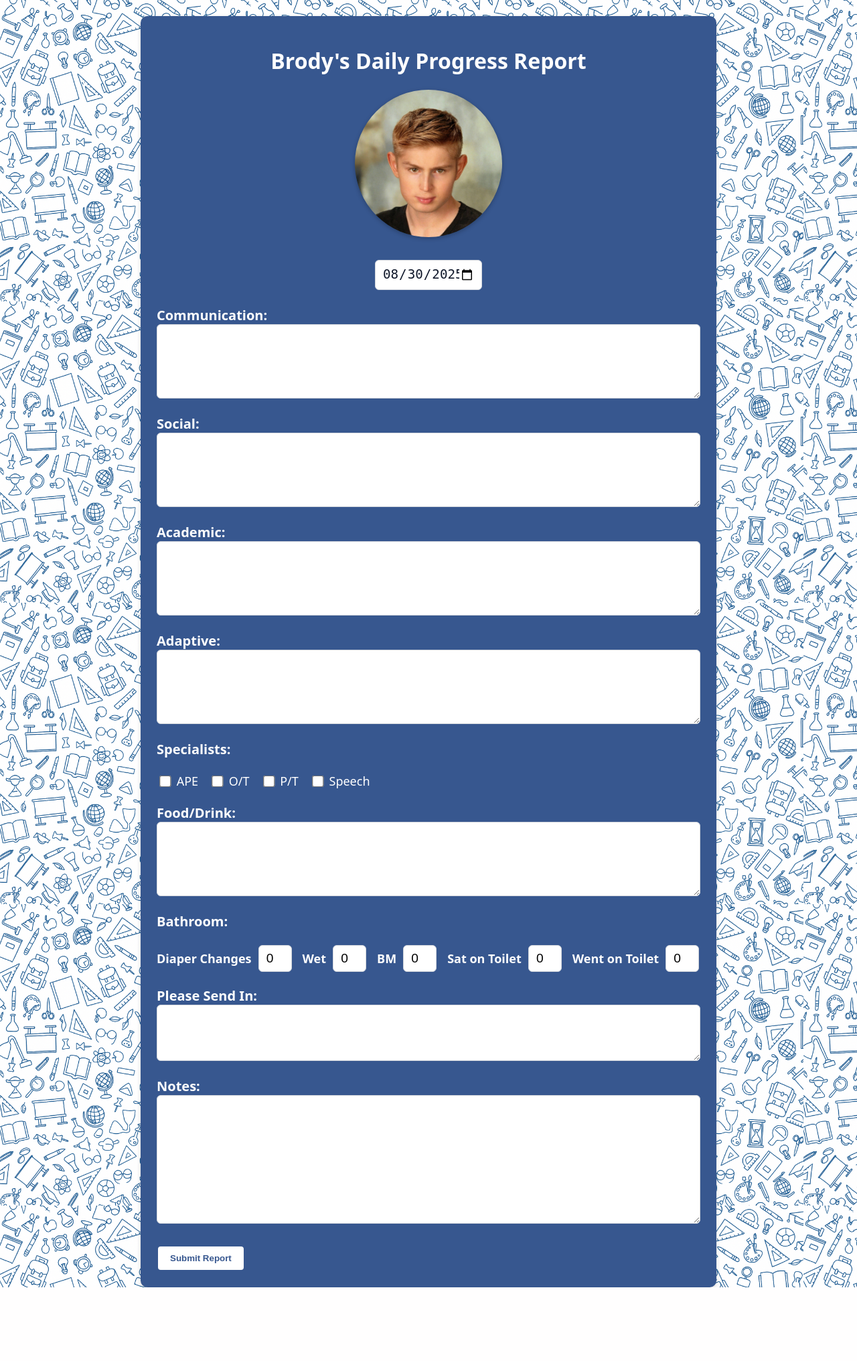
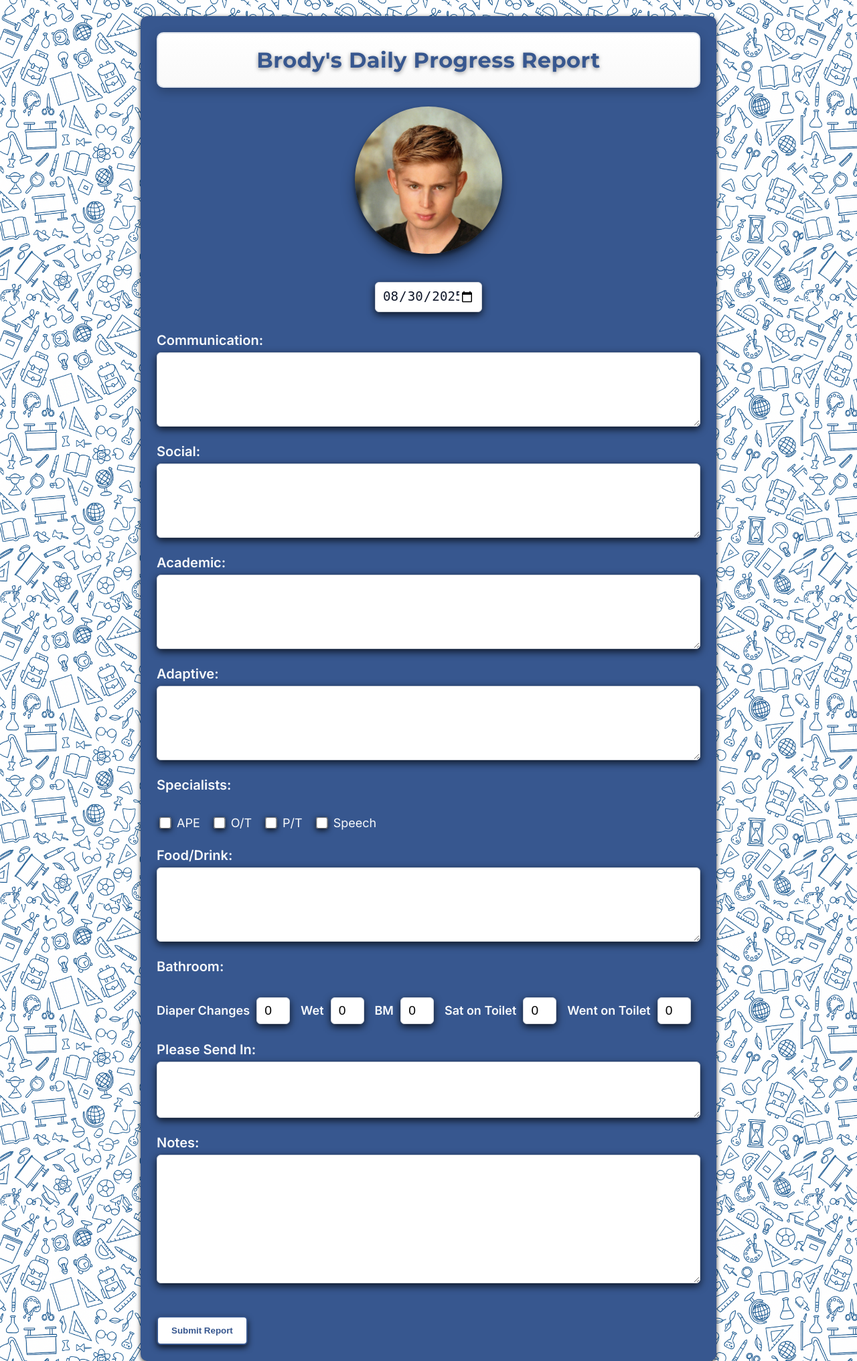
Before and after one commit to Brodymann/brodys-daily-reports, a PHP site: page / in a window 1280 px wide. Shown: the whole page at 67% size. Before the commit the page ends 1922 px from the top, so only its background shows below. Run offline with PHP 8.4, Linux system fonts and the light colour scheme; data that the repository does not hold is empty.

Commit message:
style: Title box, spacing adjustments, shadows, modern font

```diff
--- a/assets/css/style.css
+++ b/assets/css/style.css
@@ -1,13 +1,13 @@
 /* ===== Base ===== */
 :root {
   --bg-pattern-size: 300px auto;
-  --container-blue: #37578f;    /* darker blue that complements the doodle theme */
+  --container-blue: #37578f;
   --brand-blue: #ffffff;
   --text: #0f172a;
   --muted: #6b7280;
   --surface: #ffffff;
   --radius: 10px;
-  --shadow: 0 2px 6px rgba(0,0,0,.15);
+  --shadow: 0 2px 6px rgba(0,0,0,.75);  /* darker default shadow */
 }
 
 *,
@@ -32,12 +32,23 @@ body {
   max-width: 860px;
   margin: 24px auto;
   padding: 1.5rem;
-  background-color: var(--container-blue);    /* << blue container */
+  background-color: var(--container-blue);
   border-radius: var(--radius);
   box-shadow: var(--shadow);
 }
 
-.container h1,
+/* Title styling (general) */
+.container h1 {
+  text-transform: uppercase;   /* ALL CAPS by default */
+  font-family: 'Montserrat', sans-serif;
+  font-size: 2rem;
+  font-weight: 700;
+  letter-spacing: 0.5px;
+  color: #ffffff;
+  text-shadow: 0 2px 6px rgba(0,0,0,0.4);
+  margin-bottom: 1.5rem;
+  text-align: center;
+}
 .container > p {
   text-align: center;
   color: #ffffff;
@@ -45,37 +56,62 @@ body {
 
 .container form { background: transparent; }
 
-/* ===== Typography & Controls ===== */
-/* Default label style */
-label {
-  display: block;
-  font-weight: 600;
-  margin-top: 14px;
-  margin-bottom: 4px;
+/* ===== Title inside its own styled white box ===== */
+.title-box {
+  background: #ffffff;                             /* clean white */
+  padding: 20px 28px;
+  border-radius: 10px;
+  box-shadow: 0 6px 16px rgba(0,0,0,0.25);         /* stronger shadow */
+  text-align: center;
+  margin-bottom: 28px;
+  border: 2px solid rgba(55, 87, 143, 0.15);       /* subtle blue border */
+  background: linear-gradient(180deg, #ffffff 0%, #f9f9f9 100%); /* light gradient */
+}
+.title-box h1 {
+  text-transform: none;                            /* keep normal casing in the box */
+  font-family: 'Montserrat', sans-serif;
+  font-size: 2rem;
+  font-weight: 700;
+  color: var(--container-blue);                    /* themed blue text */
+  margin: 0;
+  letter-spacing: 0.5px;
 }
 
-/* Larger top-level section headers (direct children of the form) */
+/* ===== Typography & Controls ===== */
+label {
+  font-family: 'Inter', sans-serif;
+  font-weight: 600;
+  font-size: 1.1rem;
+  color: #f8fafc;
+  margin-top: 22px;     /* more space between fields */
+  margin-bottom: 10px;  /* base spacing */
+}
+
+/* EXTRA spacing for textarea sections only */
+label textarea { margin-top: 6px; }  /* gap between label text and box */
+textarea { margin-bottom: 20px; }     /* space after each textarea block */
+
 .container > form > label {
   font-weight: 700;
-  font-size: 1.25rem;   /* ~20px */
-  margin-top: 18px;
-  margin-bottom: 8px;
+  font-size: 1.25rem;
+  margin-top: 26px;      /* more separation for section headers */
+  margin-bottom: 12px;
 }
 
 .group {
   display: flex;
   flex-wrap: wrap;
   gap: 16px;
-  margin-top: 8px;
+  margin-top: 12px;
+  margin-bottom: 16px;   /* space below checkbox/metric groups */
 }
 
-/* Smaller labels inside groups (Specialists checkboxes, Bathroom metrics) */
 .group label {
   font-weight: 500;
-  font-size: 1.125rem;  /* ~18px */
+  font-size: 1.125rem;
 }
 
-/* Inputs stay white */
+/* ===== Inputs / textareas / selects ===== */
 input[type="text"],
 input[type="date"],
 textarea,
@@ -87,30 +123,31 @@ select {
   border-radius: 6px;
   color: var(--text);
   outline: none;
-  font-size: 1.125rem;   /* ~18px */
+  font-size: 1.125rem;
   line-height: 1.5;
+  box-shadow: 0 4px 12px rgba(0,0,0,0.75);
+  transition: box-shadow .15s ease, border-color .15s ease;
 }
 
-/* Focus ring for accessibility */
 input[type="text"]:focus,
 input[type="date"]:focus,
 textarea:focus,
 select:focus {
   border-color: var(--brand-blue);
-  box-shadow: 0 0 0 3px rgba(37, 99, 235, .25);
+  box-shadow: 0 6px 14px rgba(0,0,0,0.55), 0 0 0 3px rgba(37, 99, 235, .25);
 }
 
-/* Grid pair (e.g., student/date) */
+/* ===== Grid ===== */
 .two {
   display: grid;
   grid-template-columns: 1fr 1fr;
   gap: 16px;
 }
 
-/* Buttons */
+/* ===== Buttons ===== */
 button {
-  margin-top: 18px;
-  padding: 10px 18px;
+  margin-top: 24px;
+  padding: 12px 20px;
   border: 0;
   border-radius: 6px;
   background: var(--brand-blue);
@@ -122,14 +159,14 @@ button {
 button:hover { filter: brightness(0.95); }
 button:active { transform: translateY(1px); }
 
-/* Status / utility boxes */
+/* ===== Status boxes ===== */
 .success {
   background: #ecfdf5;
   border: 1px solid #10b981;
   color: #065f46;
   padding: 10px;
   border-radius: 6px;
-  margin: 10px 0;
+  margin: 14px 0;
 }
 
 .readonly {
@@ -140,11 +177,20 @@ button:active { transform: translateY(1px); }
   color: var(--muted);
 }
 
-/* ===== Specialists: bigger checkboxes + spacing ===== */
+/* ===== Checkboxes ===== */
 .group input[type="checkbox"] {
   transform: scale(1.35);
   transform-origin: left center;
   margin-right: 8px;
+  background: #fff;
+  border-radius: 4px;
+  box-shadow: 0 2px 6px rgba(0,0,0,0.75);
+}
+
+.group input[type="checkbox"]:focus-visible {
+  outline: 2px solid rgba(37,99,235,.55);
+  outline-offset: 2px;
+  box-shadow: 0 3px 8px rgba(0,0,0,0.45);
 }
 
 /* ===== Bathroom metrics ===== */
@@ -155,19 +201,26 @@ button:active { transform: translateY(1px); }
 }
 
 .metric span {
-  font-size: 1.125rem;  /* 18px */
+  font-size: 1.125rem;
   font-weight: 600;
 }
 
 .bathroom-field {
-  font-size: 1.2rem;     /* ~19px */
+  font-size: 1.2rem;
   padding: 8px 10px;
-  width: 50px;           /* short width for 1–2 digits */
+  width: 50px;
   text-align: center;
   border: 1px solid #d1d5db;
   border-radius: 6px;
+  background: #fff;
+  box-shadow: 0 4px 12px rgba(0,0,0,0.75);
+  transition: box-shadow .15s ease, border-color .15s ease;
 }
 
+.bathroom-field:focus {
+  border-color: var(--brand-blue);
+  box-shadow: 0 6px 14px rgba(0,0,0,0.75), 0 0 0 3px rgba(37, 99, 235, .25);
+}
 
 /* ===== Responsive (mobile) ===== */
 @media (max-width: 600px) {
@@ -215,7 +268,7 @@ button:active { transform: translateY(1px); }
   }
 }
 
-/* Force the blue background on the main wrapper */
+/* ===== Container adjustments ===== */
 .container,
 main .container,
 main .content,
@@ -224,7 +277,6 @@ main form {
   border-radius: 10px;
 }
 
-/* Keep inputs white */
 input[type="text"],
 input[type="date"],
 textarea,
@@ -232,23 +284,22 @@ select {
   background: #fff !important;
 }
 
-/* Make any nested sections transparent */
 fieldset,
 .section,
 card,
-.panel {
+panel {
   background: transparent !important;
   border: 0;
 }
 
-/* Make all container text white, except button labels */
 .container {
   color: #ffffff;
+  overflow: visible;
 }
 
 .container button { color: #fff; }
 
-/* Readonly + success tweaks */
+/* ===== Readonly + success tweaks ===== */
 .readonly {
   background: rgba(255, 255, 255, 0.15);
   border: 1px dashed rgba(255, 255, 255, 0.4);
@@ -261,21 +312,23 @@ card,
   color: #ffffff;
 }
 
-/* Button styles */
+/* ===== Button styles ===== */
 .container button {
   background: #ffffff;
   color: var(--container-blue);
   font-weight: 600;
   border: 2px solid var(--container-blue);
   border-radius: 6px;
-  padding: 10px 18px;
+  padding: 12px 20px;
   cursor: pointer;
   transition: all 0.2s ease;
+  box-shadow: 0 4px 10px rgba(0,0,0,0.75);
 }
 
 .container button:hover {
   background: var(--container-blue);
   color: #ffffff;
+  box-shadow: 0 6px 14px rgba(0,0,0,0.75);
 }
 
 /* ===== Mobile polish ===== */
@@ -291,10 +344,10 @@ card,
     box-shadow: 0 1px 5px rgba(0,0,0,.12);
   }
 
-  label { margin-top: 10px; }
+  label { margin-top: 16px; margin-bottom: 8px; }
   textarea { padding: 10px; }
 
-  .date-row { margin: 12px 0; }
+  .date-row { margin: 16px 0; }
   .date-row label { font-size: 1rem; }
   .date-row input[type="date"] {
     width: 140px;
@@ -303,7 +356,7 @@ card,
   }
 }
 
-/* Admin tables */
+/* ===== Admin tables ===== */
 .table-wrap {
   overflow-x: auto;
   -webkit-overflow-scrolling: touch;
@@ -311,5 +364,3 @@ card,
 .table-wrap table {
   min-width: 880px;
 }
-
-.container { overflow: hidden; }
--- a/index.php
+++ b/index.php
@@ -7,6 +7,7 @@
   <meta charset="utf-8" />
   <title><?=h(APP_NAME)?> – Submit Report</title>
   <meta name="viewport" content="width=device-width, initial-scale=1" />
+  <link href="https://fonts.googleapis.com/css2?family=Inter:wght@400;600&family=Montserrat:wght@700&display=swap" rel="stylesheet">
   <link rel="stylesheet" href="assets/css/style.css?v=<?=time()?>" />
   <style>
   /* Centered date field */
@@ -26,24 +27,27 @@
     text-align: center;
   }
 
-    /* Prevent margin-collapsing inside colored containers */
-    .container { overflow: hidden; }
-
-    /* Brody photo: responsive perfect circle */
+  /* Brody photo: responsive perfect circle with shadow */
   .brody-photo {
     display: block;
     margin: 0 auto 20px auto;
-      width: clamp(120px, 35vw, 220px); /* responsive sizing */
-      aspect-ratio: 1 / 1;              /* keep it square */
-      object-fit: cover;                 /* fill the circle nicely */
-      border-radius: 50%;                /* make it a circle */
-      box-shadow: 0 2px 6px rgba(0,0,0,0.25);
+    width: clamp(120px, 35vw, 220px);
+    aspect-ratio: 1 / 1;
+    object-fit: cover;
+    border-radius: 50%;
+    box-shadow:
+      0 4px 6px rgba(0,0,0,0.5),   /* main shadow */
+      0 12px 20px rgba(0,0,0,0.4); /* softer outer glow */
   }
 </style>
 </head>
 <body>
   <div class="container">
+
+    <!-- Title inside styled white box -->
+    <div class="title-box">
       <h1><?=h(APP_NAME)?></h1>
+    </div>
 
     <!-- Photo of Brody -->
     <img
```
Also changed, not shown: 1 other file. Lines whose indentation alone changed are shown as unchanged.
